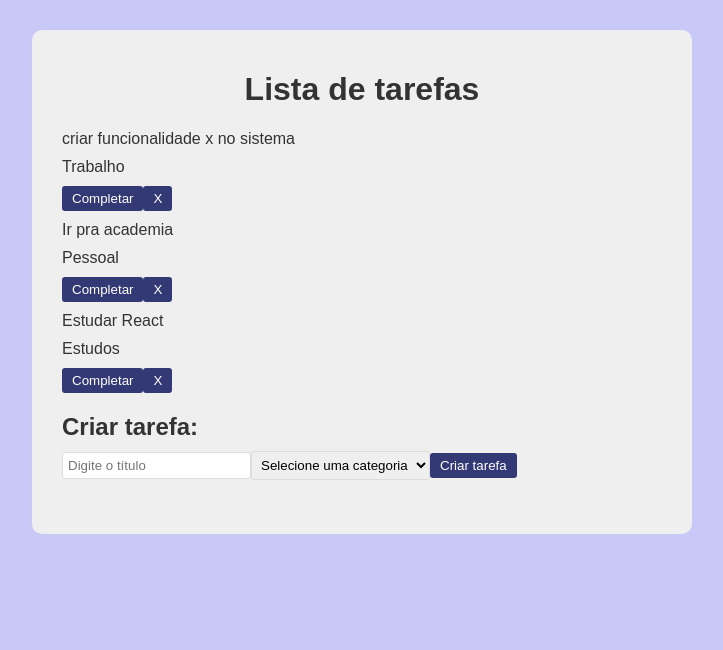
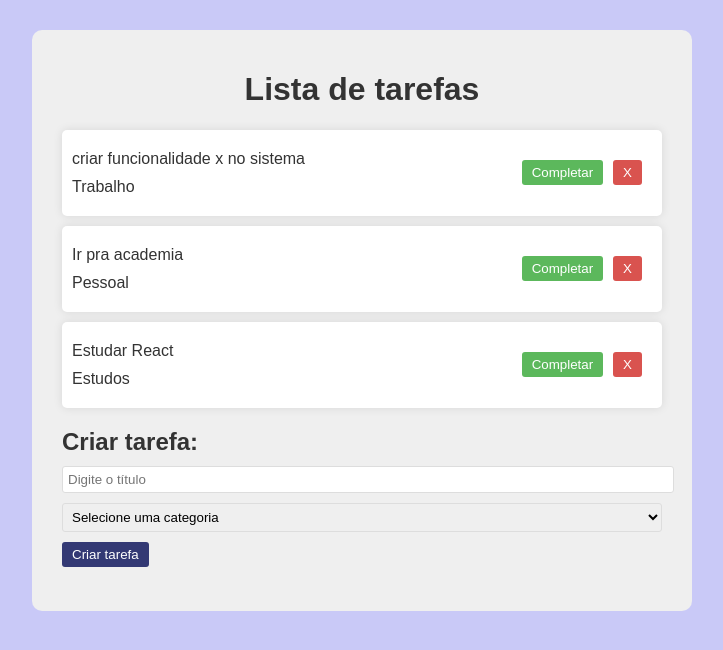
Before and after one commit to Betinsk/todolist, a React (Create React App) app: page / in a window 1280 px wide. Shown: the top 650 px of the page, without its empty margins (278-1001 px from the left). Built offline with nearby package versions, Linux system fonts and the light colour scheme.

Commit message:
funcao para remover

```diff
--- a/src/App.css
+++ b/src/App.css
@@ -38,10 +38,29 @@
   border: none;
   border-radius: 3px;
   cursor: pointer;
+  margin-right: 10px;
 }
 
 .toDoForm {
   padding-bottom: 1.5rem;
+}
+
+.toDoList {
+  margin-bottom: 20px;
+  padding-bottom: 20px;
+  border-bottom: 1px solid #555;
+}
+
+.toDo {
+  background-color: #fff;
+  box-shadow: 0 0 10px rgba(0, 0, 0, 0.1);
+  padding: 10px;
+  margin-bottom: 10px;
+  border-radius: 5px;
+  display: flex;
+  justify-content: space-between;
+  align-items: center;
+
 }
 
 input, select {
@@ -49,4 +68,14 @@
   margin-bottom: 10px;
   border: 1px solid #DDD;
   border-radius: 3px;
+  width: 100%;
 }
+
+
+.complete {
+  background-color: #5cb85c;
+}
+
+.remove {
+  background-color: #D9534F;
+}
--- a/src/App.js
+++ b/src/App.js
@@ -27,6 +27,30 @@
 
   ])
 
+    const addToDo = (text, category) => {
+
+      const newToDos = [...todos, {
+        id: Math.floor(Math.random() * 10000),
+        text,
+        category,
+        isCompleted: false
+      }]
+
+      setTodos(newToDos)
+    }
+
+    const removeToDo = (id) => {
+        // Cria uma cópia do array de toDos
+      const newToDos = [...todos]
+        // Filtra os toDos, removendo aquele cujo id corresponde ao id fornecido como argumento
+      const filteredToDos = newToDos.filter((toDo) =>
+        toDo.id !== id
+      )
+
+    // Atualiza o estado `toDos` com a nova lista filtrada
+      setTodos(filteredToDos)
+
+    }
 
   return (
     <div className='app'>
@@ -34,11 +58,11 @@
       <div className='todoList'>
       {
         todos.map((toDo) => (
-          <ToDo toDo={toDo} key={toDo.id}/>
+          <ToDo toDo={toDo} removeToDo={removeToDo} key={toDo.id}/>
         ))
       }
       </div>
-      <ToDoForm/>
+      <ToDoForm addToDo={addToDo}/>
     </div>
   )
 }
--- a/src/components/toDo.js
+++ b/src/components/toDo.js
@@ -1,7 +1,7 @@
 
 import '../App.css'
 
-function ToDo ({toDo}) {
+function ToDo ({toDo, removeToDo}) {
 
     return(
         <div className='toDo'>
@@ -10,8 +10,8 @@
             <p className='category'>{toDo.category}</p>
           </div>
           <div>
-            <button>Completar</button>
-            <button>X</button>
+            <button className='complete'>Completar</button>
+            <button onClick={() => removeToDo(toDo.id)} className='remove'>X</button>
 
           </div>
       </div>
--- a/src/components/toDoForm.js
+++ b/src/components/toDoForm.js
@@ -1,19 +1,46 @@
+import { useState } from 'react'
 import '../App.css'
 
-function ToDoForm () {
+function ToDoForm ({addToDo}) {
+
+    const [value, setValue] = useState('')
+    const [category, setCategory] = useState('')
+
+    const handleSubmit = (e) => {
+        e.preventDefault()
+        if (!value || !category)
+        return
+        addToDo(value, category)
+            //adicionar todo
+            //Limpar campos
+
+             setValue('')
+              setCategory('')
+
+                console.log('enviou form')
+
+    }
+
     return (
        <div className="toDoForm">
         <h2>Criar tarefa:</h2>
-        <form>
-            <input type="text" placeholder="Digite o título"/>
+        <form onSubmit={handleSubmit}>
+            <input type="text" placeholder="Digite o título"
+            value={value}
+                onChange={(e) => setValue(e.target.value)}
+            />
 
-                <select>
+                <select  value={category}
+                onChange={(e) => setCategory(e.target.value)}
+>
                     <option value=''>Selecione uma categoria</option>
                         <option value='trabalho'>Trabalho</option>
                         <option value='pessoal'>Pessoal</option>
+                        <option value='estudos'>Estudos</option>
+
                 </select>
 
-                <button>Criar tarefa</button>
+                <button >Criar tarefa</button>
 
 
 
```
